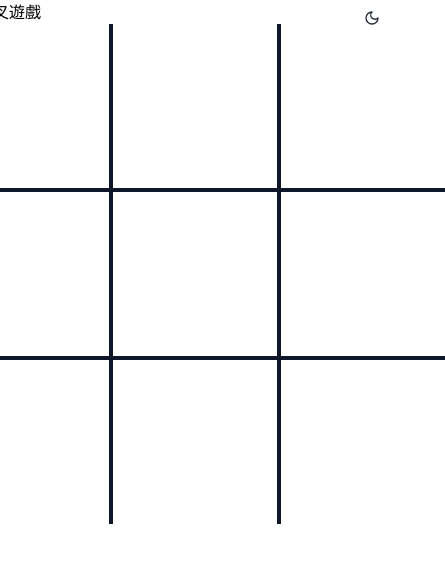
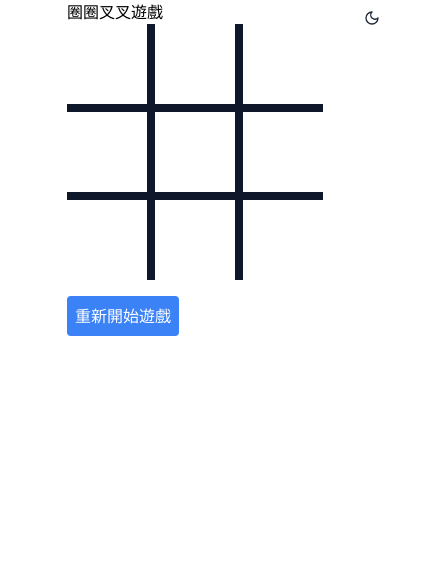
Before and after one commit to IOUKI/my-github-pages, a Next.js app: page /games/ticTacToe in a window 390 px wide. Shown: the top 562 px of the page, 445 px wide, since content can reach past the window. Built offline with nearby package versions, Linux system fonts and the light colour scheme.

Commit message:
refactor: 手機版面調整

```diff
--- a/app/games/ticTacToe/page.tsx
+++ b/app/games/ticTacToe/page.tsx
@@ -98,10 +98,16 @@ const useGameState = () => {
     }
   }, [board, isPlayerTurn, winner])
 
+  // 重設遊戲
+  const resetGame = () => {
+    setBoard(Array(9).fill(null))
+    setHistory({ X: [], O: [] })
+    setIsPlayerTurn(true)
+  }
+
   // 找到即將消失的標記
   const getPendingRemovalIndex = (history: { X: number[], O: number[] }, currentMark: 'X' | 'O') => {
     if (currentMark === 'X' && history.X.length >= 3) {
-      console.log("return last x index: ", history.X[0])
       return history.X[0] // 返回最舊的 X 標記索引
     } else if (currentMark === 'O' && history.O.length >= 3) {
       return history.O[0] // 返回最舊的 O 標記索引
@@ -109,11 +115,15 @@ const useGameState = () => {
     return -1 // 沒有即將消失的標記
   }
 
-  return { board, handleClick, winner, getPendingRemovalIndex, history }
+  return { board, handleClick, winner, getPendingRemovalIndex, history, resetGame }
 }
 
 const Page = () => {
-  const { board, handleClick, winner, getPendingRemovalIndex, history } = useGameState()
+  const { board, handleClick, winner, getPendingRemovalIndex, history, resetGame } = useGameState()
+
+  // 找到即將消失的標記索引
+  const pendingRemovalIndexX = getPendingRemovalIndex(history, 'X')
+  const pendingRemovalIndexO = getPendingRemovalIndex(history, 'O')
 
   useEffect(() => {
     if (winner) {
@@ -125,13 +135,22 @@ const Page = () => {
     <div className="w-full flex justify-center">
       <div>
         <h1>圈圈叉叉遊戲</h1>
-        <div className="grid grid-cols-3 gap-1 w-[500px] h-[500px] bg-slate-900 dark:bg-white">
+        <div className="grid grid-cols-3 gap-2 lg:gap-1 w-64 h-64 lg:w-[500px] lg:h-[500px] bg-slate-900 dark:bg-white">
           {board.map((value, index) => {
-            const isPendingRemoval = getPendingRemovalIndex(history, value as 'X' | 'O') === index
+            // 判斷該格是否是即將消失的標記
+            let isPendingRemoval = false
+            if (value === 'X' && index === pendingRemovalIndexX) {
+              isPendingRemoval = true
+            } else if (value === 'O' && index === pendingRemovalIndexO) {
+              isPendingRemoval = true
+            }
+
             return (
               <div
                 key={index}
-                className={`flex items-center justify-center text-3xl font-black cursor-pointer ${isPendingRemoval ? 'text-red-500' : ''} bg-white dark:bg-slate-900`}
+                className={`flex items-center justify-center text-3xl font-black bg-white dark:bg-slate-900 cursor-pointer ${
+                  isPendingRemoval ? 'text-red-500' : ''
+                }`} // 根據是否即將消失來改變顏色
                 onClick={() => handleClick(index)} // 點擊格子時更新狀態
               >
                 &nbsp;{value}&nbsp;
@@ -139,6 +158,12 @@ const Page = () => {
             )
           })}
         </div>
+        <button
+          className="mt-4 p-2 bg-blue-500 text-white rounded"
+          onClick={resetGame}
+        >
+          重新開始遊戲
+        </button>
       </div>
     </div>
   )
```
